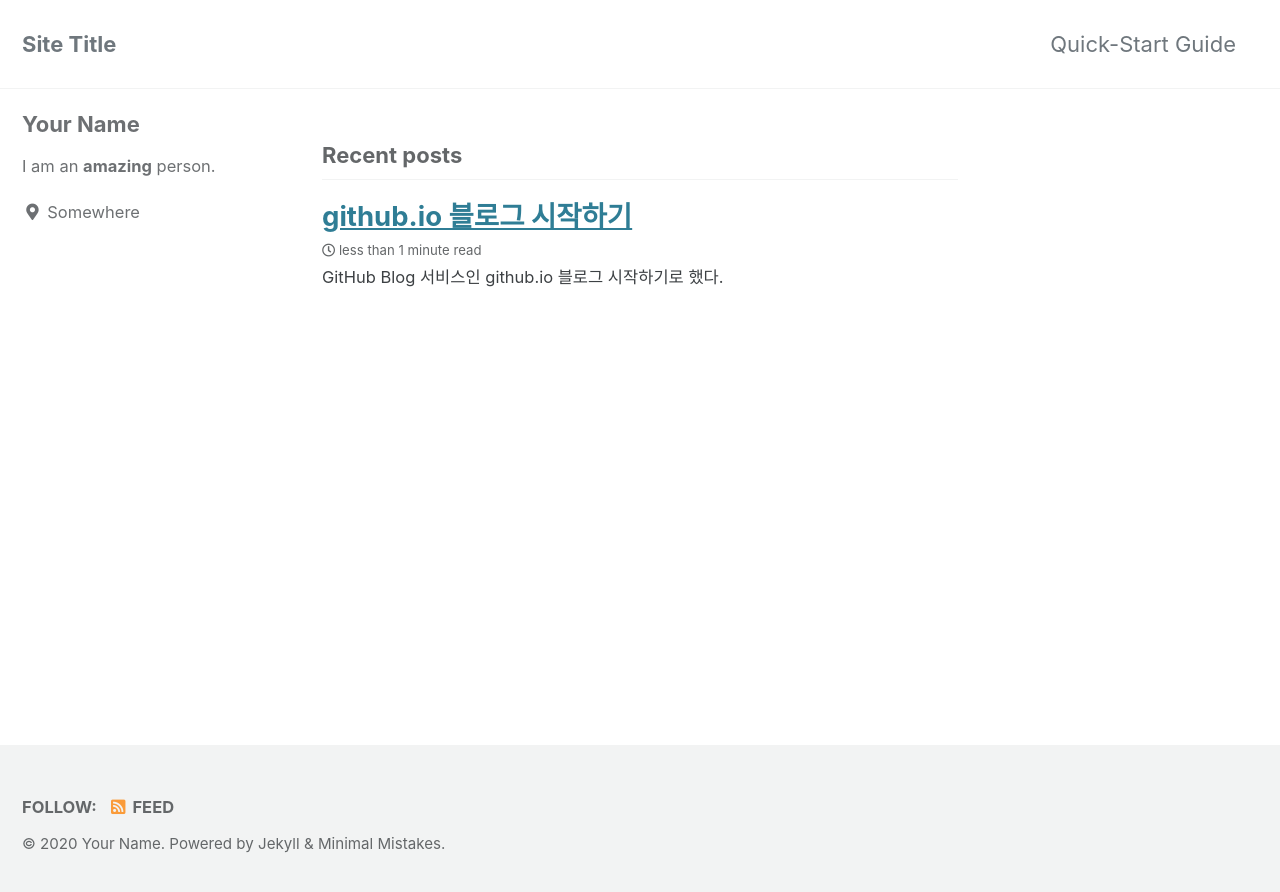
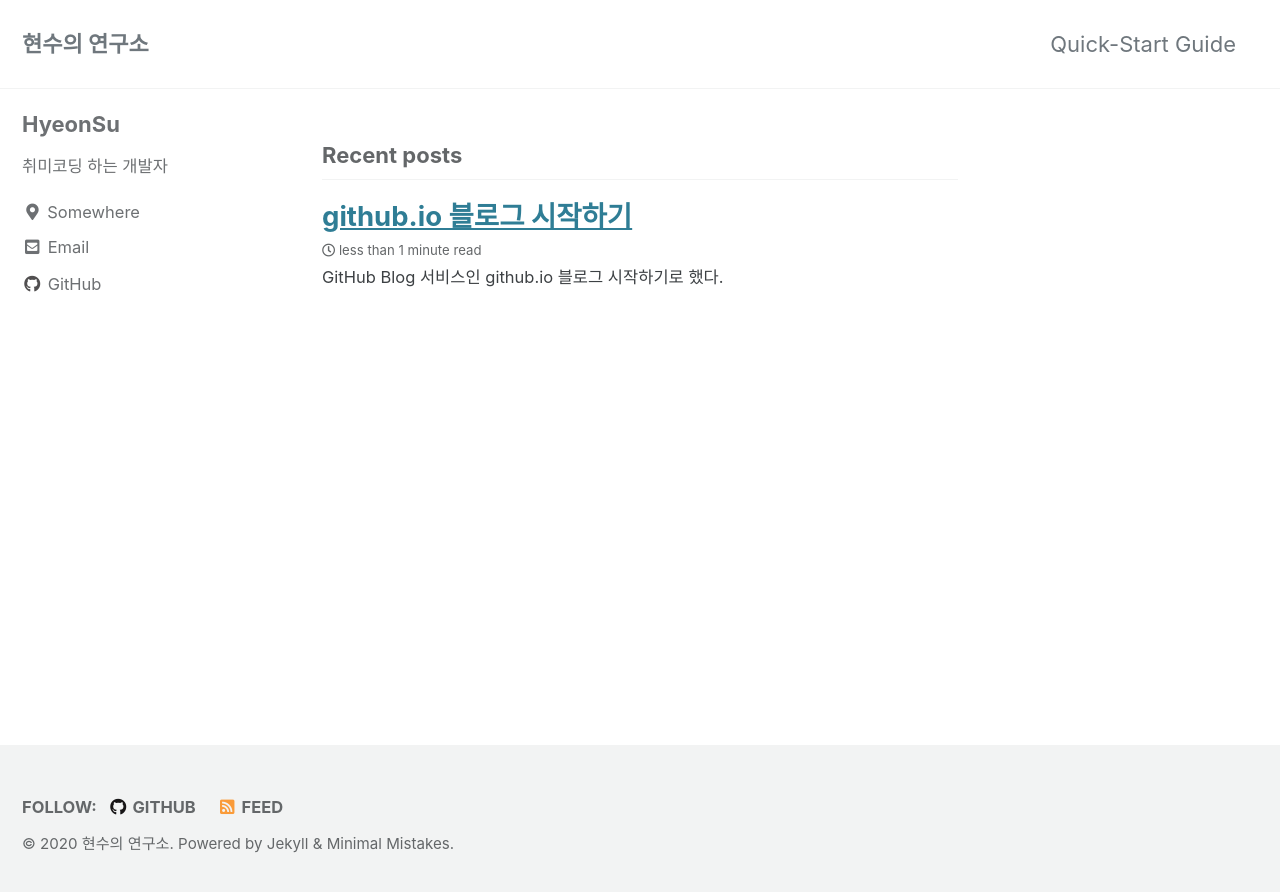
Before and after one commit to hscom96/hscom96.github.io, a Jekyll site: the page built from index.html, in a window 1280 px wide. Shown: the top 892 px of the page. Built offline with Jekyll 4.4.1, drawn with Linux system fonts in a browser that asks for light colours; cached includes are drawn as plain includes; the list of posts is cut into pages by our own code.

Commit message:
Change config

```diff
--- a/_config.yml
+++ b/_config.yml
@@ -16,11 +16,11 @@ minimal_mistakes_skin    : "default" # "air", "aqua", "contrast", "dark", "dirt"
 
 # Site Settings
 locale                   : "en-US"
-title                    : "Site Title"
+title                    : "현수의 연구소"
 title_separator          : "-"
 subtitle                 : # site tagline that appears below site title in masthead
-name                     : "Your Name"
-description              : "An amazing website."
+name                     : "현수의 연구소"
+description              : "Hello world!"
 url                      : "https://hscom96.github.io" # the base hostname & protocol for your site e.g. "https://mmistakes.github.io"
 baseurl                  : # the subpath of your site, e.g. "/blog"
 repository               : # GitHub username/repo-name e.g. "mmistakes/minimal-mistakes"
@@ -93,52 +93,25 @@ analytics:
 
 # Site Author
 author:
-  name             : "Your Name"
+  name             : "HyeonSu"
   avatar           : # path of avatar image, e.g. "/assets/images/bio-photo.jpg"
-  bio              : "I am an **amazing** person."
+  bio              : "취미코딩 하는 개발자"
   location         : "Somewhere"
   email            :
   links:
     - label: "Email"
       icon: "fas fa-fw fa-envelope-square"
-      # url: "mailto:your.name@email.com"
-    - label: "Website"
-      icon: "fas fa-fw fa-link"
-      # url: "https://your-website.com"
-    - label: "Twitter"
-      icon: "fab fa-fw fa-twitter-square"
-      # url: "https://twitter.com/"
-    - label: "Facebook"
-      icon: "fab fa-fw fa-facebook-square"
-      # url: "https://facebook.com/"
+      url: "mailto:hscom96@gmail.com"
     - label: "GitHub"
       icon: "fab fa-fw fa-github"
-      # url: "https://github.com/"
-    - label: "Instagram"
-      icon: "fab fa-fw fa-instagram"
-      # url: "https://instagram.com/"
+      url: "https://github.com/hscom96"
 
 # Site Footer
 footer:
   links:
-    - label: "Twitter"
-      icon: "fab fa-fw fa-twitter-square"
-      # url:
-    - label: "Facebook"
-      icon: "fab fa-fw fa-facebook-square"
-      # url:
     - label: "GitHub"
       icon: "fab fa-fw fa-github"
-      # url:
-    - label: "GitLab"
-      icon: "fab fa-fw fa-gitlab"
-      # url:
-    - label: "Bitbucket"
-      icon: "fab fa-fw fa-bitbucket"
-      # url:
-    - label: "Instagram"
-      icon: "fab fa-fw fa-instagram"
-      # url:
+      url: "https://github.com/hscom96"
 
 
 # Reading Files
@@ -209,7 +182,7 @@ sass:
 permalink: /:categories/:title/
 paginate: 5 # amount of posts to show
 paginate_path: /page:num/
-timezone: # https://en.wikipedia.org/wiki/List_of_tz_database_time_zones
+timezone: Asia/Seoul # https://en.wikipedia.org/wiki/List_of_tz_database_time_zones
 
 
 # Plugins (previously gems:)
@@ -279,3 +252,15 @@ defaults:
       comments: # true
       share: true
       related: true
+
+  # _pages
+  - scope:
+      path: ""
+      type: pages
+    values:
+      layout: single
+      author_profile: true
+      read_time: false
+      comments: false
+      share: true
+      related: false
```
